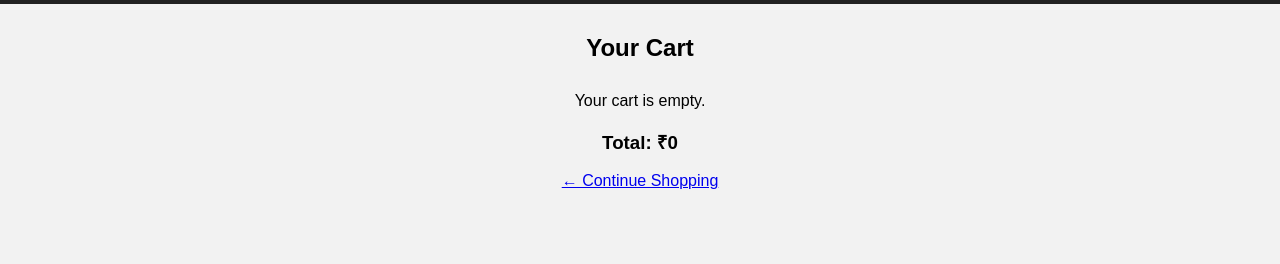
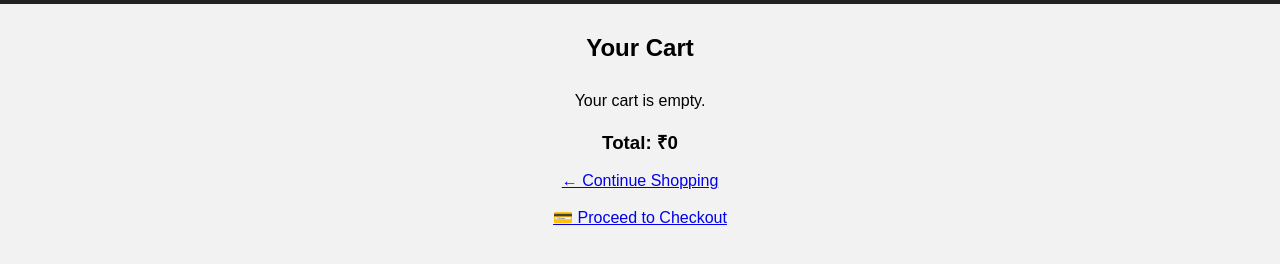
Before and after one commit to kavithabonagani5-arch/Online-Shopping-Website, a plain HTML site: page Cart.html in a window 1280 px wide. Shown: the part 84-348 px from the top of the page. Drawn offline with Linux system fonts and the light colour scheme.

Commit message:
Update Cart.html

```diff
--- a/Cart.html
+++ b/Cart.html
@@ -19,8 +19,13 @@
 
     <h3 id="total">Total: ₹0</h3>
 
-    <a href="index.html">← Continue Shopping</a>
 
+<a href="index.html">← Continue Shopping</a>
+
+
+<br><br>
+
+<a href="checkout.html">💳 Proceed to Checkout</a>
     <script src="script.js"></script>
 
 </body>
```
